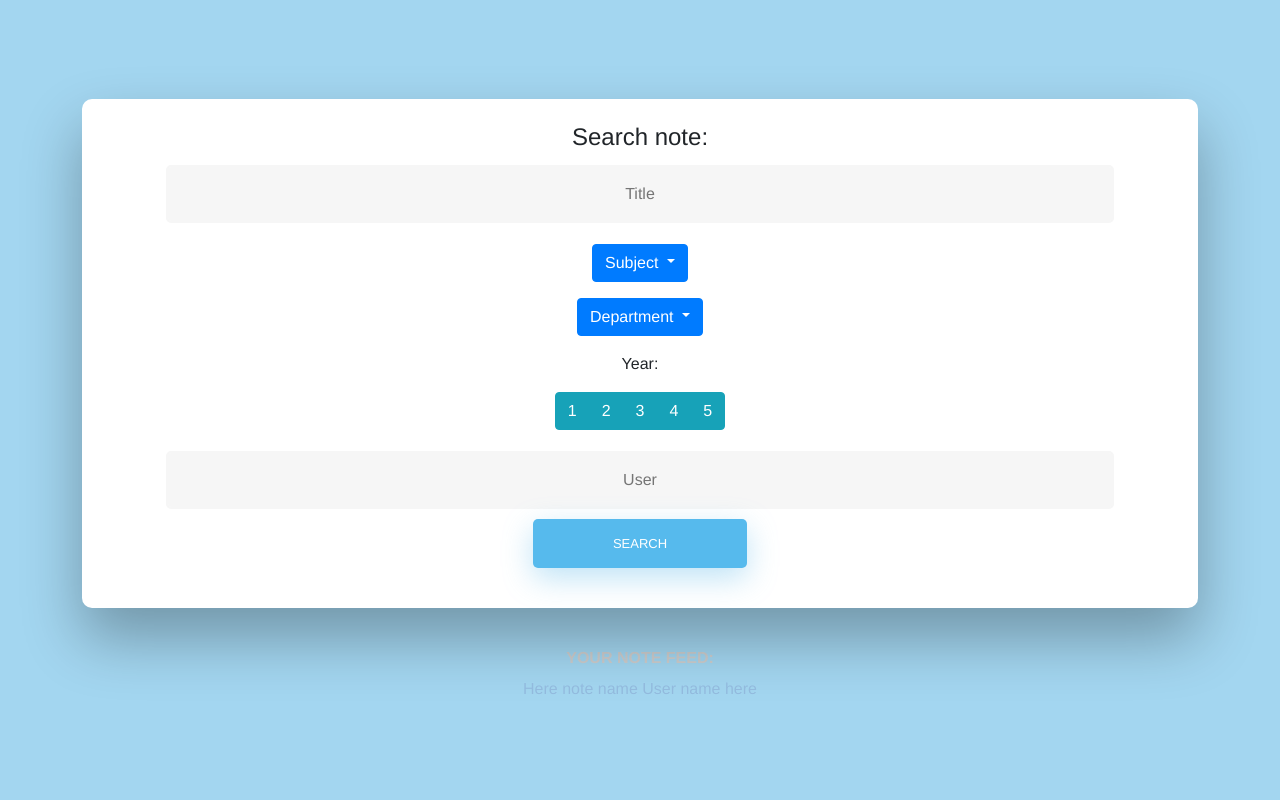
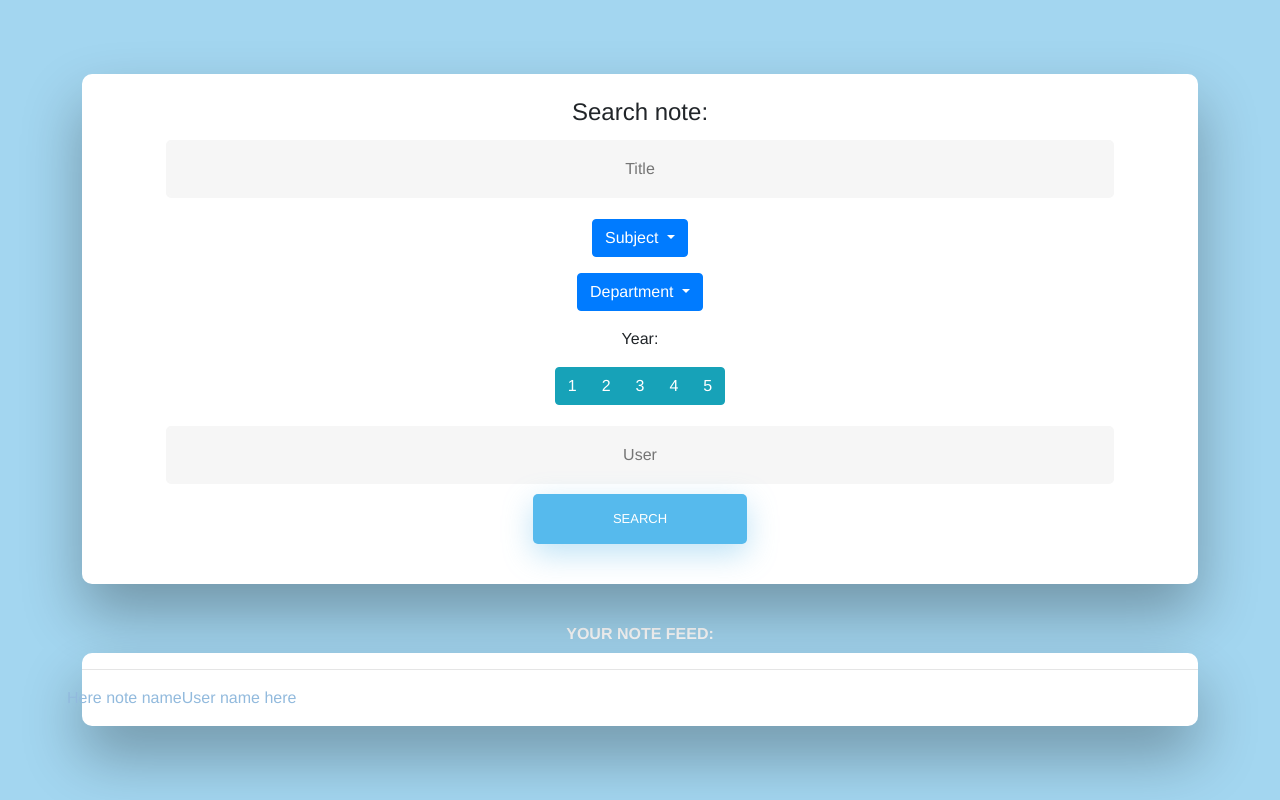
Before and after one commit to rhxto/Buds-note, a PHP site: page /search/index.php in a window 1280 px wide. Run offline with PHP 8.4, Linux system fonts and the light colour scheme; data that the repository does not hold is empty; some libraries are stand-ins or nearby versions.

Commit message:
Fix scrittura note + fix update note e modifiche stile di leodom.
Co-Authored-By: Leodom01 <leonardodominici01@gmail.com>

```diff
--- a/php/funs.php
+++ b/php/funs.php
@@ -572,21 +572,20 @@
 
         $dir = "/notedb/$user/$noteId.txt";
         $noteFile = fopen("../notedb/$user/$noteId.txt", "w+");
-
+        if ($noteFile == false) {
+          return ["status"=>"NOTEW"];
+        } else {
           $query= $conn->prepare("UPDATE note SET dir = :dir WHERE id = :id");
           $query->bindParam(":dir", $dir);
           $query->bindParam(":id", $noteId);
           $query->execute();
 
-        if ($noteFile == false) {
-          error_log("CASO IN FUNS ERRORE");
-          die(json_encode(["status"=>"NOTEW"]));
-        }
           error_log("noteFile: " . $noteFile);
           fwrite($noteFile, $content);
           fclose($noteFile);
 
           return ["status"=>"done", "date"=>$date];
+        }
       } catch (PDOException $e) {
         PDOError($e);
         error_log("CASO IN FUNS ERRORE PDO");
--- a/search/index.php
+++ b/search/index.php
@@ -81,14 +81,17 @@
     <input type="submit" class="fadeIn fourth" value="Search" onclick="testInput()">
   </div>
   <h2>Your note feed:</h2>
-  <div id="noteFeed" style="visibility : visible">
+  <div id="formContent" style="visibility : visible">
     <!-- Da qui fino alla fine del div metteremo la parte per le risposte con le anteprime delle note -->
     <!-- Ora creo un esempio di come dovrà essere una nota -->
-    <div id="formContent fadeIn first">
-      <a id="noteName" href="Note page link" class="text-decoration-none text-left fadeIn second">Here note name</a>
-      <a id="noteOwner" href="User page link" class="text-decoration-none text-right fadeIn second">User name here</a>
-    </div>
-
+      <hr>
+        <div class="row">
+          <a id="noteName" href="Note page link" class="text-decoration-none text-left fadeIn second">Here note name</a>
+          <a id="noteOwner" href="User page link" class="text-decoration-none text-right fadeIn second">User name here</a>
+        </div>
+        <div class="row">
+          <p class="noteDate"></p>
+        </div>
   </div>
 </div>
 
--- a/search/search.css
+++ b/search/search.css
@@ -18,7 +18,7 @@ h2 {
   text-transform: uppercase;
   display:inline-block;
   margin: 40px 8px 10px 8px;
-  color: #cccccc;
+  color: #ffffff;
 }
 
 
@@ -61,9 +61,17 @@ h2 {
   border-radius: 0 0 10px 10px;
 }
 
+#noteName{
+  text-align: left;
+}
 
+#noteOwner{
+  text-align: right;
+}
 
-
+#noteDate{
+  text-align: right;
+}
 
 /* TABS */
 
--- a/search/search.js
+++ b/search/search.js
@@ -33,16 +33,16 @@ function search() {
   $.post(ajaxurl, data, function (response) {
     $("#risultati").empty();
     var response = JSON.parse(response);
-    if (response == "Nrt") {
-      $("#risultati").html("Nessun risultato trovato");
-    } else if (response == "IES" || response == "IE" || response == "NOTESYNV") {
-      error(response);
-    } else {
-      $("#scriviNotaBtn").hide();
-      for (i = 0; i < response.length; i++) {
-        $("#risultati").append("<a href='php/viewNote.php?noteId=" + response[i]["id"] + "'>" + response[i]["title"] + " Autore: " + response[i]["user"] + " Data: " + response[i]["date"] + "</a><br/>");
-      }
-    }
+    console.log(response);
+    // if (response == "Nrt") {
+    //   $("#risultati").html("Nessun risultato trovato");
+    // } else if (response == "IES" || response == "IE" || response == "NOTESYNV") {
+    //   error(response);
+    // } else {
+    //   for (i = 0; i < response.length; i++) {
+    //     $("#risultati").append("<a href='php/viewNote.php?noteId=" + response[i]["id"] + "'>" + response[i]["title"] + " Autore: " + response[i]["user"] + " Data: " + response[i]["date"] + "</a><br/>");
+    //   }
+    // }
   });
 }
 
```
Also changed, not shown: php/noteManager.php (+3 -5 lines). Lines whose indentation alone changed are shown as unchanged.
